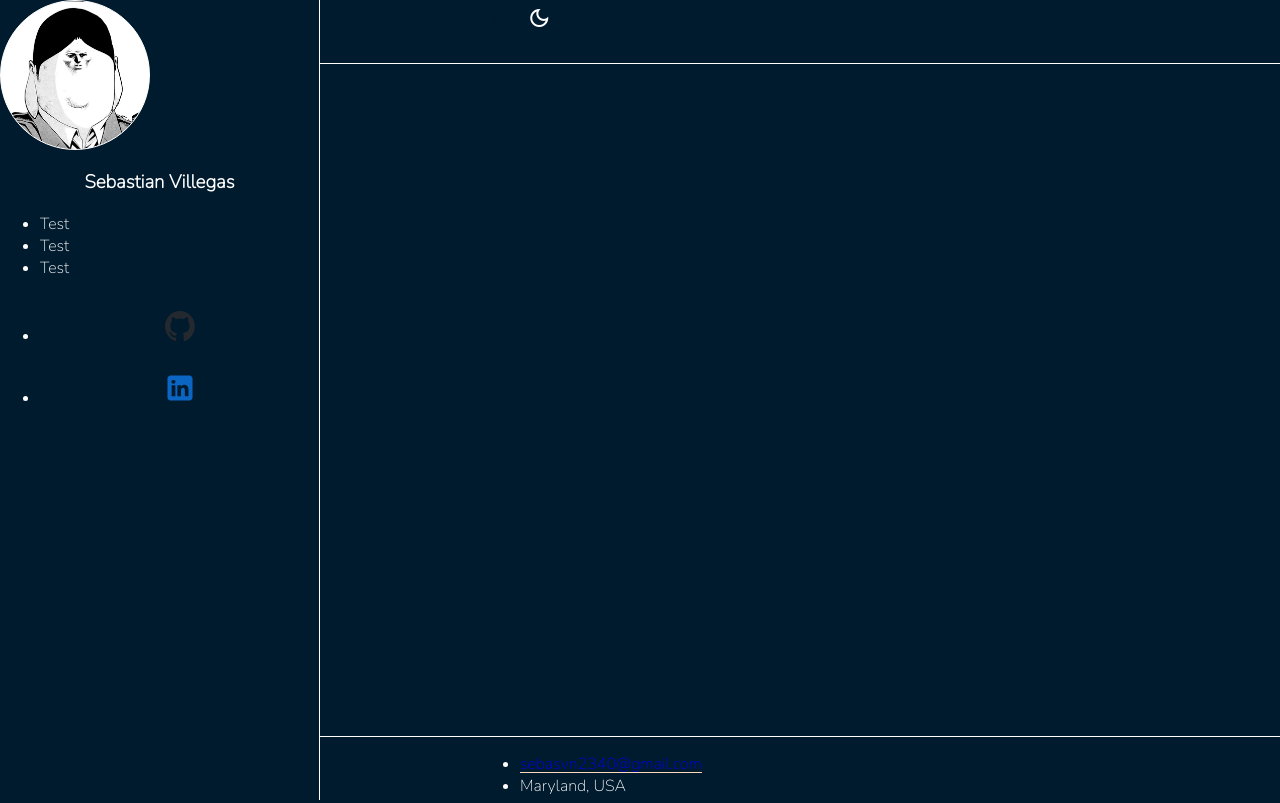
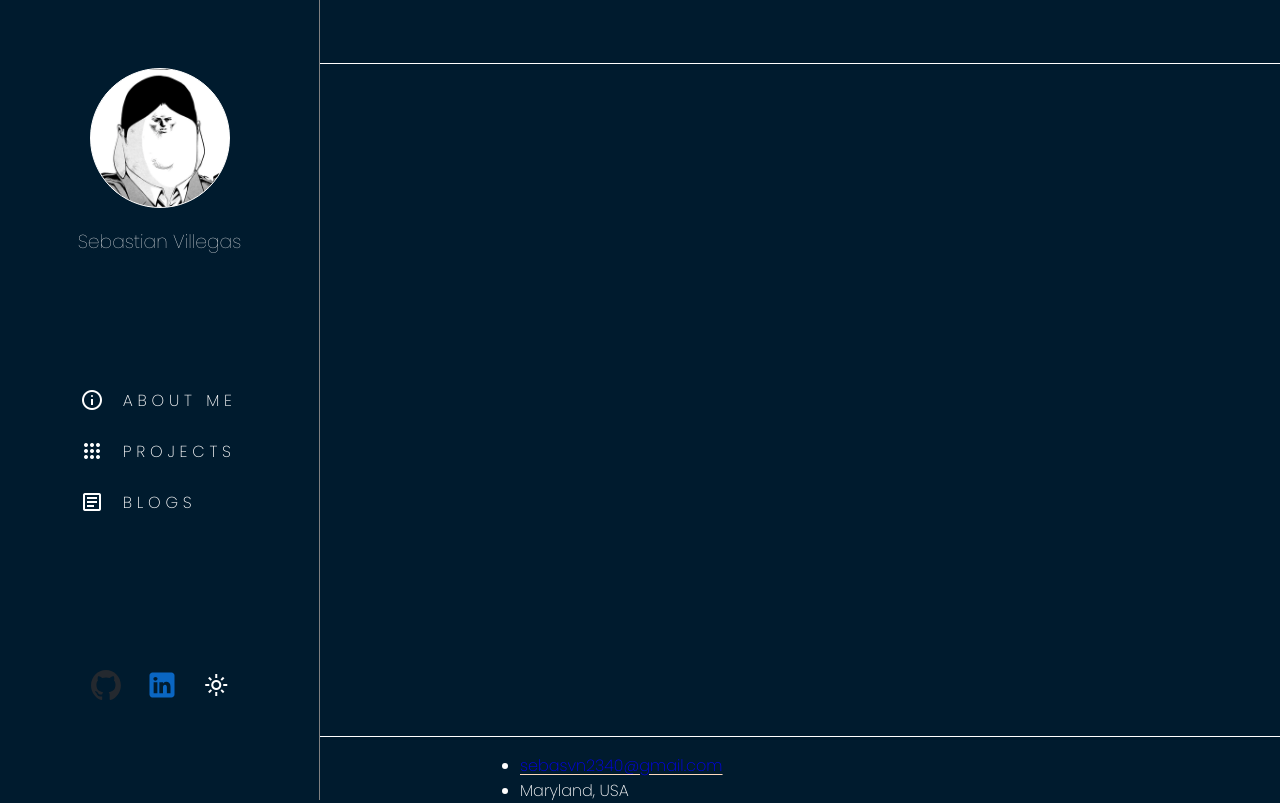
Before and after one commit to sebas-vn/islafantasia.dev, a plain HTML site: page index.html in a window 1280 px wide. Drawn offline with nearby package versions, Linux system fonts and the light colour scheme.

Commit message:
new font, tidy up on sidebar, update on icon theme one change

```diff
--- a/index.html
+++ b/index.html
@@ -6,7 +6,13 @@
 	<meta name="author" content="Sebastian Villegas">
 	<meta name="description" content="Web developer portfolio">
 	<meta name="viewport" content="width=device-width, initial-scale=1.0">
-	<link rel="stylesheet" href="https://fonts.googleapis.com/css2?family=Material+Symbols+Outlined:opsz,wght,FILL,GRAD@24,400,0,0" />
+	<link rel="preconnect" href="https://fonts.googleapis.com">
+	<link rel="preconnect" href="https://fonts.gstatic.com" crossorigin>
+	<link
+		href="https://fonts.googleapis.com/css2?family=Poppins:ital,wght@0,100;0,200;0,300;0,400;0,500;0,600;0,700;0,800;0,900;1,100;1,200;1,300;1,400;1,500;1,600;1,700;1,800;1,900&display=swap"
+		rel="stylesheet">
+	<link rel="stylesheet"
+		href="https://fonts.googleapis.com/css2?family=Material+Symbols+Outlined:opsz,wght,FILL,GRAD@24,400,0,0" />
 	<link rel="stylesheet" href="styles/styles.css">
 </head>
 
@@ -14,13 +20,31 @@
 	<div class="sidebar">
 		<section class="profile">
 			<div class="avatar"></div>
-			<h3>Sebastian Villegas</h3>
+			<h3 class="poppins-thin">Sebastian Villegas</h3>
 		</section>
+
 		<ul class="index">
-			<li>Test</li>
-			<li>Test</li>
-			<li>Test</li>
+			<li>
+				<span class="material-symbols-outlined"> info </span>
+				&nbsp;&nbsp;
+				<span>ABOUT ME</span>
+			</li>
+			<li>
+				<span class="material-symbols-outlined">
+					apps
+				</span>
+				&nbsp;&nbsp;
+				<span>PROJECTS</span>
+			</li>
+			<li>
+				<span class="material-symbols-outlined">
+					article
+				</span>
+				&nbsp;&nbsp;
+				<span>BLOGS</span>
+			</li>
 		</ul>
+
 		<ul class="socials">
 			<li>
 				<a href="https://github.com">
@@ -29,20 +53,21 @@
 							width="30" alt="Github">
 						<source srcset="icons/github-mark.svg" media="(prefers-color-scheme: light)" height="30"
 							width="30" alt="Github">
-						<img srcset="" src="icons/github-mark.svg" alt="Github" height="30" width="30"
-							>
+						<img srcset="" src="icons/github-mark.svg" alt="Github" height="30" width="30">
 					</picture>
 				</a>
 			</li>
 			<li><a href="https://linkedin.com/in/sebas-vn"><img src="icons/linkedin.svg" alt="LinkedIn" height="30"
 						width="30" loading="lazy"></a></li>
+			<li>
+				<span class="material-symbols-outlined theme-button"> dark_mode </span>
+			</li>
 		</ul>
 	</div>
 	<main>
 
 		<header>
-			<span class="material-symbols-outlined theme-button light"> light_mode </span>
-			<span class="material-symbols-outlined theme-button dark"> dark_mode </span>
+
 		</header>
 
 
--- a/scripts/index.js
+++ b/scripts/index.js
@@ -16,6 +16,7 @@
 	let themeButton = document.querySelector(".theme-button");
 	themeButton.addEventListener("click", () => {
 		let theme = localStorage.getItem("theme");
+
 		if (theme === "light") {
 			setTheme("dark");
 		} else {
@@ -25,9 +26,12 @@
 })();
 
 function setTheme(theme) {
+	let btn = document.querySelector(".theme-button");
 	localStorage.setItem("theme", theme);
 
 	const body = document.querySelector("body");
 	body.classList.remove("light", "dark");
 	body.classList.add(theme);
+
+	btn.innerText = `${theme === 'light' ? 'dark' : 'light'}_mode`;
 }
--- /dev/null
+++ b/styles/fonts.css
@@ -0,0 +1,107 @@
+.poppins-thin {
+	font-family: "Poppins", sans-serif;
+	font-weight: 100;
+	font-style: normal;
+}
+
+.poppins-extralight {
+	font-family: "Poppins", sans-serif;
+	font-weight: 200;
+	font-style: normal;
+}
+
+.poppins-light {
+	font-family: "Poppins", sans-serif;
+	font-weight: 300;
+	font-style: normal;
+}
+
+.poppins-regular {
+	font-family: "Poppins", sans-serif;
+	font-weight: 400;
+	font-style: normal;
+}
+
+.poppins-medium {
+	font-family: "Poppins", sans-serif;
+	font-weight: 500;
+	font-style: normal;
+}
+
+.poppins-semibold {
+	font-family: "Poppins", sans-serif;
+	font-weight: 600;
+	font-style: normal;
+}
+
+.poppins-bold {
+	font-family: "Poppins", sans-serif;
+	font-weight: 700;
+	font-style: normal;
+}
+
+.poppins-extrabold {
+	font-family: "Poppins", sans-serif;
+	font-weight: 800;
+	font-style: normal;
+}
+
+.poppins-black {
+	font-family: "Poppins", sans-serif;
+	font-weight: 900;
+	font-style: normal;
+}
+
+.poppins-thin-italic {
+	font-family: "Poppins", sans-serif;
+	font-weight: 100;
+	font-style: italic;
+}
+
+.poppins-extralight-italic {
+	font-family: "Poppins", sans-serif;
+	font-weight: 200;
+	font-style: italic;
+}
+
+.poppins-light-italic {
+	font-family: "Poppins", sans-serif;
+	font-weight: 300;
+	font-style: italic;
+}
+
+.poppins-regular-italic {
+	font-family: "Poppins", sans-serif;
+	font-weight: 400;
+	font-style: italic;
+}
+
+.poppins-medium-italic {
+	font-family: "Poppins", sans-serif;
+	font-weight: 500;
+	font-style: italic;
+}
+
+.poppins-semibold-italic {
+	font-family: "Poppins", sans-serif;
+	font-weight: 600;
+	font-style: italic;
+}
+
+.poppins-bold-italic {
+	font-family: "Poppins", sans-serif;
+	font-weight: 700;
+	font-style: italic;
+}
+
+.poppins-extrabold-italic {
+	font-family: "Poppins", sans-serif;
+	font-weight: 800;
+	font-style: italic;
+}
+
+.poppins-black-italic {
+	font-family: "Poppins", sans-serif;
+	font-weight: 900;
+	font-style: italic;
+}
--- a/styles/styles.css
+++ b/styles/styles.css
@@ -1,56 +1,34 @@
-@supports (font-variation-settings: normal) {
-	@font-face {
-		font-family: "Nunito";
-		font-weight: 200;
-		src: url(../fonts/Nunito-VariableFont_wght.ttf) format("truetype");
-	}
-}
-
-@supports not (font-variation-settings: normal) {
-	@font-face {
-		font-family: "Nunito";
-		font-weight: 300;
-		src: url(../fonts/Nunito-Regular.ttf) format("truetype");
-		src: url(../fonts/Nunito-Bold.ttf) format("truetype");
-	}
-}
+@import url('/styles/fonts.css');
 
 html,
 body {
 	margin: 0;
 	padding: 0;
-	font-family: 'Nunito', sans-serif;
+	font-family: 'Poppins', sans-serif;
+	font-weight: 200;
 	font-size: 100%;
 	background-color: var(--background);
 	color: var(--color);
 }
 
-main span:hover {
-    background-color: rgba(128, 128, 128, 0.379);
-	cursor: pointer;
-}
-
-.theme-button {
-	color: var(--color);
-	padding: 0.4rem;
-	font-size: 1.5rem;
-	border-radius: 50%;
-	transition: all .2s ease-in;
-}
+/* Sidebar */
 
 .profile {
 	margin: 0;
 	text-align: center;
 }
 .avatar {
-	width: 150px;
-	height: 150px;
+	display: block;
+	width: 140px;
+	height: 140px;
 	border-radius: 50%;
 	background-color: grey;
 	background-image: url(/assets/Reiji.webp);
 	background-size: 85%;
 	background-position: 5px 1px;
 	border: .5px var(--color) solid;
+	margin-left: auto;
+	margin-right: auto;
 }
 
 main {
@@ -61,11 +39,60 @@ main {
 }
 
 .sidebar {
+	display: flex;
+	flex-direction: column;
+	justify-content: space-around;
 	position: absolute;
 	width: 20rem;
 	height: 100%;
-	border-right: solid 1px;
+	border-right: solid .5px grey;
+	padding: 1rem;
 }
+
+.sidebar ul {
+	margin: 0;
+	padding: 0rem 3rem;
+}
+
+.sidebar .socials {
+	list-style: none;
+	display: flex;
+	justify-content: space-evenly;
+}
+
+.sidebar .index li {
+	display: flex;
+	align-items: center;
+	list-style: none;
+	padding: .5rem 1rem;
+	border-radius: 16px;
+	text-align: right;
+	transition: all .3s;
+	margin-bottom: 10px;
+	letter-spacing: .3rem;
+	cursor: pointer;
+}
+
+.sidebar .index li:hover {
+	background-color: rgba(255, 255, 255, 0.163);
+}
+
+.sidebar .socials li {
+	display: flex;
+	flex-direction: row;
+	align-items: center;
+	justify-content: center;
+}
+
+.theme-button {
+	cursor: pointer;
+	color: var(--color);
+	font-size: 1.5rem;
+	border-radius: 50%;
+	transition: all .2s ease-in;
+}
+
+
 
 /* About */
 
@@ -177,97 +204,6 @@ h1 {
 	box-shadow: 0px 5px 5px var(--shadow);
 }
 
-span {
-	color: var(--danger);
-	letter-spacing: 1px;
-	font-weight: 300;
-	font-size: .9rem;
-}
-
-/* Form */
-
-label {
-	display: block;
-}
-
-:where(input[type="text"],
-input[type="email"], textarea) {
-	width: 100%;
-	padding: .5rem;
-	font-family: inherit;
-	color: inherit;
-	font-size: inherit;
-	background-color:  transparent;
-	border-width: 0px 0px 1px;
-	border-image: linear-gradient(to right, var(--primary), var(--accent));
-	border-image-slice: 30;
-}
-
-:where(input[type="text"],
-input[type="email"], textarea):where(:hover, :focus) {
-	outline: none;
-	border-image: none;
-	border-color: var(--primary);
-}
-
-textarea {
-	resize: vertical;
-}
-
-.control-error {
-	margin-bottom: 2rem;
-}
-
-.control-error > span {
-	display: none;
-}
-
-:where(input:user-invalid, textarea:user-invalid) + .control-error > span {
-	display: block;
-}
-
-fieldset {
-	padding: 0;
-	margin: 0 0 1rem;
-	border: none;
-}
-
-legend:has(~ label [required])::before,
-label:has(+ [required])::before {
-	content: "* ";
-	color: var(--danger);
-}
-
-button {
-	background: var(--primary);
-	color: var(--primary-contrast);
-	padding: .5rem 2rem;
-	cursor: pointer;
-	font-size: 1rem;
-	border-radius: 24px;
-	border: none;
-}
-
-button:where(:hover, :focus) {
-	outline: solid 1px var(--primary);
-	outline-offset: 2px;
-	transition: linear .1s;
-}
-
-legend {
-	margin-bottom: .5rem;
-}
-
-input[type="radio"] {
-	accent-color: var(--accent);
-}
-
-@supports not selector(:user-invalid) {
-	.control-error > span {
-		display: block;
-	}
-}
-
 /* Theme colors */
 .dark {
 	--background: #001b2e;
```
Lines whose indentation alone changed are shown as unchanged.
